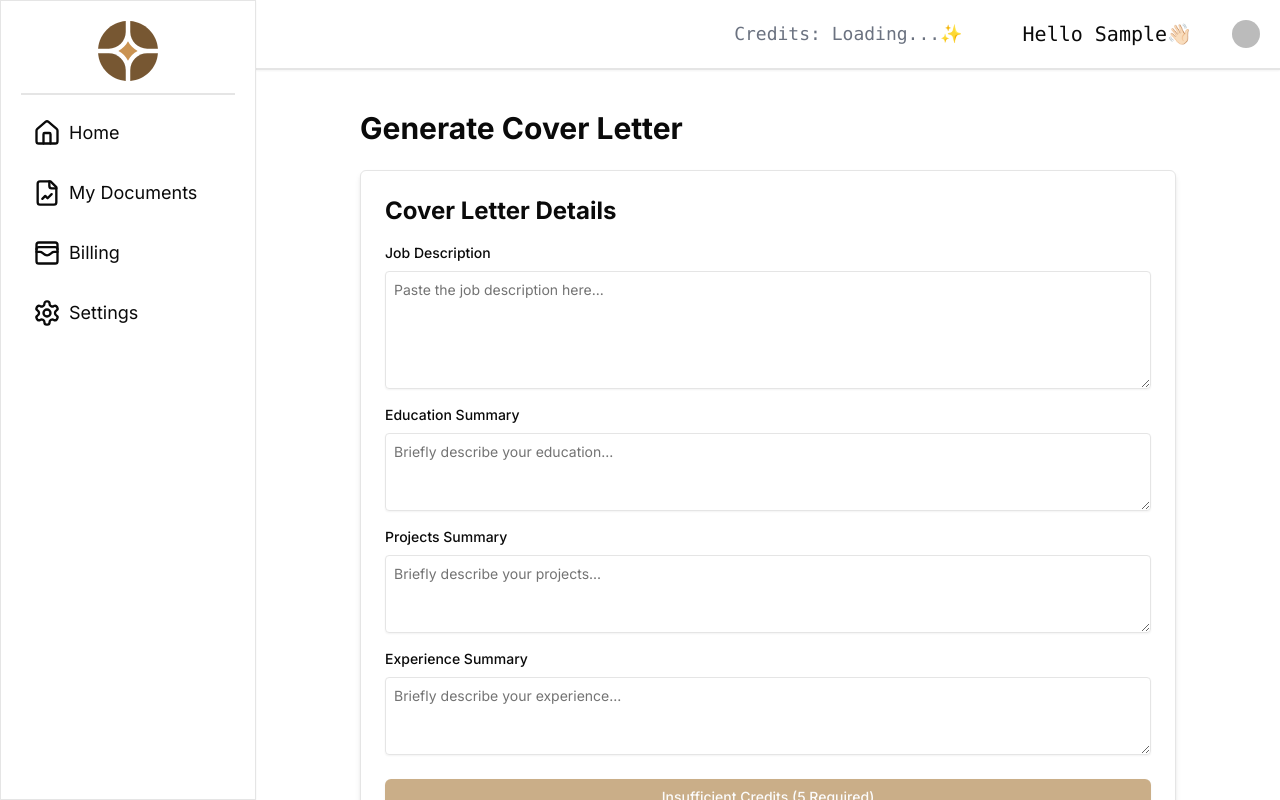
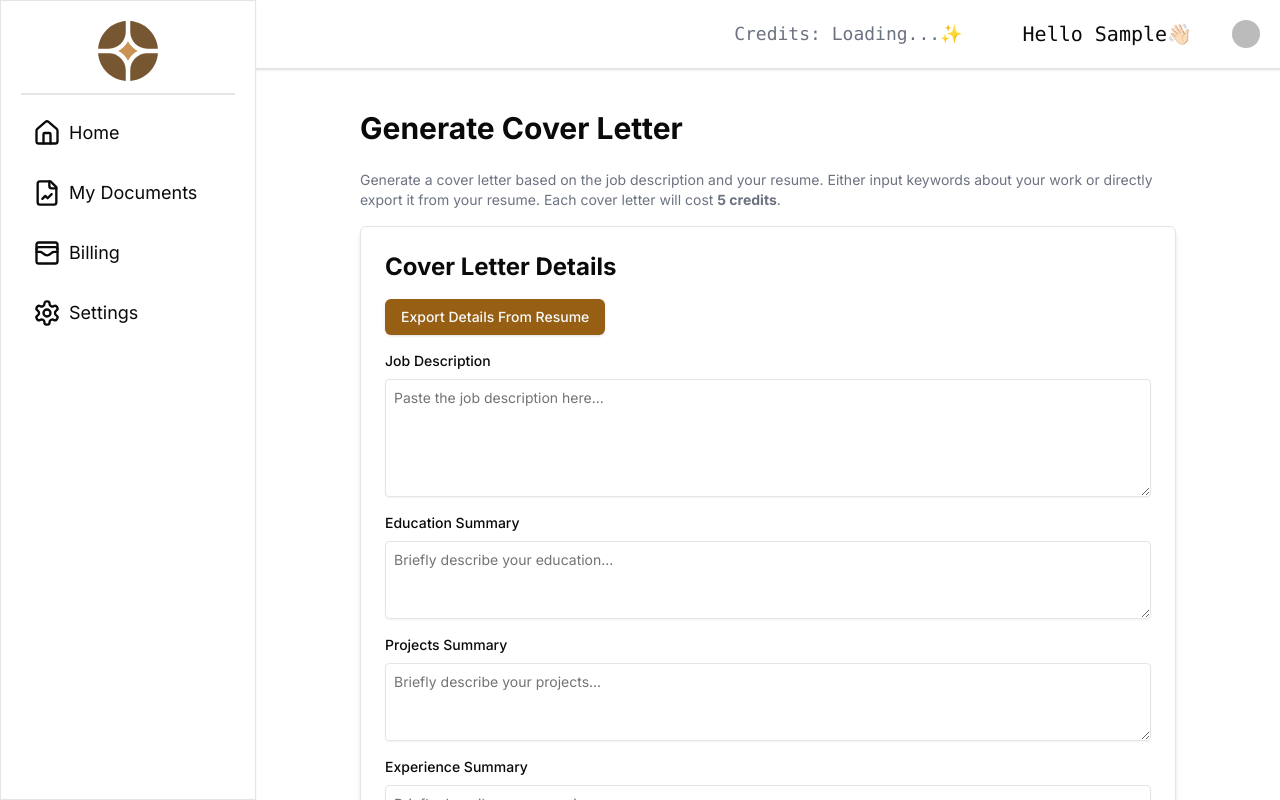
Before and after one commit to meghm1007/resumeroast, a Next.js app: page /dashboard/content/coverletter in a window 1280 px wide. Shown: the top 800 px of the page. Built offline with nearby package versions, Linux system fonts and the light colour scheme; no server answers; the database is empty; sample sign-in values are in the browser's storage; some icons are missing.

Commit message:
cover letter export info from resume

```diff
--- a/app/dashboard/content/_components/CoverLetterSection.tsx
+++ b/app/dashboard/content/_components/CoverLetterSection.tsx
@@ -9,6 +9,7 @@ import { db } from "@/utils/db";
 import { CoverLetters } from "@/utils/schema";
 import toast from "react-hot-toast";
 import { eq } from "drizzle-orm";
+import { userResume } from "@/utils/schema";
 
 interface CoverLetterProps {
   onCoverLetterGenerated: (content: string) => void;
@@ -23,6 +24,7 @@ function CoverLetterSection({ onCoverLetterGenerated }: CoverLetterProps) {
   const [isGenerating, setIsGenerating] = useState(false);
 
   const { userDetail, setUserDetail } = useContext(UserDetailContext);
+  console.log("Current userDetail:", userDetail);
 
   useEffect(() => {
     if (userDetail?.credits && userDetail.credits <= 5) {
@@ -30,19 +32,30 @@ function CoverLetterSection({ onCoverLetterGenerated }: CoverLetterProps) {
         <div className="bg-orange-100 border-l-4 border-orange-500 text-orange-700 p-4">
           <div className="flex items-center">
             <div className="py-1">
-              <svg className="w-6 h-6 mr-4" fill="currentColor" viewBox="0 0 20 20">
-                <path fillRule="evenodd" d="M8.257 3.099c.765-1.36 2.722-1.36 3.486 0l5.58 9.92c.75 1.334-.213 2.98-1.742 2.98H4.42c-1.53 0-2.493-1.646-1.743-2.98l5.58-9.92zM11 13a1 1 0 11-2 0 1 1 0 012 0zm-1-8a1 1 0 00-1 1v3a1 1 0 002 0V6a1 1 0 00-1-1z" clipRule="evenodd"/>
+              <svg
+                className="w-6 h-6 mr-4"
+                fill="currentColor"
+                viewBox="0 0 20 20"
+              >
+                <path
+                  fillRule="evenodd"
+                  d="M8.257 3.099c.765-1.36 2.722-1.36 3.486 0l5.58 9.92c.75 1.334-.213 2.98-1.742 2.98H4.42c-1.53 0-2.493-1.646-1.743-2.98l5.58-9.92zM11 13a1 1 0 11-2 0 1 1 0 012 0zm-1-8a1 1 0 00-1 1v3a1 1 0 002 0V6a1 1 0 00-1-1z"
+                  clipRule="evenodd"
+                />
               </svg>
             </div>
             <div>
               <p className="font-bold">Low Credits Warning</p>
-              <p>You have {userDetail.credits} credits remaining. Consider purchasing more credits to continue using our services.</p>
+              <p>
+                You have {userDetail.credits} credits remaining. Consider
+                purchasing more credits to continue using our services.
+              </p>
             </div>
           </div>
         </div>,
         {
           duration: 5000,
-          position: 'top-center',
+          position: "top-center",
         }
       );
     }
@@ -56,13 +69,13 @@ function CoverLetterSection({ onCoverLetterGenerated }: CoverLetterProps) {
     const result = await db
       .update(User)
       .set({
-        credits: userDetail.credits - 1,
+        credits: userDetail.credits - 5,
       })
       .where(eq(User.id, userDetail.id))
       .returning({ id: User.id });
 
     if (result) {
-      setUserDetail({ ...userDetail, credits: userDetail.credits - 1 });
+      setUserDetail({ ...userDetail, credits: userDetail.credits - 5 });
       return result[0].id;
     }
   };
@@ -88,7 +101,9 @@ function CoverLetterSection({ onCoverLetterGenerated }: CoverLetterProps) {
 
       const prompt = `
         Based on the following job description and my summaries, generate a professional cover letter.
-
+        Make sure to include the job title and company name in the cover letter.
+        The job description, education summary, projects summary, and experience
+        summary will be provided as keywords or directly as paragraphs from the resume
         Job Description:
         ${jobDescription}
 
@@ -112,7 +127,7 @@ function CoverLetterSection({ onCoverLetterGenerated }: CoverLetterProps) {
           projectsSummary,
           experienceSummary,
           content: aiResponse,
-          createdBy: userDetail.id,
+          createdBy: user?.emailAddresses?.[0]?.emailAddress,
           createdAt: new Date().toISOString(),
         })
         .returning();
@@ -129,9 +144,88 @@ function CoverLetterSection({ onCoverLetterGenerated }: CoverLetterProps) {
     }
   };
 
+  const handleExportFromResume = async () => {
+    console.log("Export button clicked");
+    try {
+      if (!user?.emailAddresses?.[0]?.emailAddress) {
+        console.log("No user email found");
+        toast.error("Please log in to export resume details");
+        return;
+      }
+
+      const userEmail = user.emailAddresses[0].emailAddress;
+      console.log("Fetching resume for email:", userEmail);
+
+      const resumeData = await db
+        .select()
+        .from(userResume)
+        .where(eq(userResume.createdBy, userEmail))
+        .limit(1);
+
+      console.log("Resume data fetched:", resumeData);
+
+      if (!resumeData.length) {
+        toast.error("No resume found. Please create a resume first.");
+        return;
+      }
+
+      const resume = resumeData[0];
+
+      // Format education summary
+      const educationDetails = [
+        resume.degree1 && `${resume.degree1} from ${resume.schoolName1}`,
+        resume.degree2 && `${resume.degree2} from ${resume.schoolName2}`,
+        resume.degree3 && `${resume.degree3} from ${resume.schoolName3}`,
+        resume.degree4 && `${resume.degree4} from ${resume.schoolName4}`,
+      ]
+        .filter(Boolean)
+        .join(". ");
+
+      // Format projects summary
+      const projectsDetails = [
+        resume.projectName1 &&
+          `${resume.projectName1}: ${resume.projectDescription1}`,
+        resume.projectName2 &&
+          `${resume.projectName2}: ${resume.projectDescription2}`,
+        resume.projectName3 &&
+          `${resume.projectName3}: ${resume.projectDescription3}`,
+        resume.projectName4 &&
+          `${resume.projectName4}: ${resume.projectDescription4}`,
+      ]
+        .filter(Boolean)
+        .join("\n\n");
+
+      // Format experience summary
+      const experienceDetails = [
+        resume.designation1 &&
+          `${resume.designation1} at ${resume.companyName1}: ${resume.description1}`,
+        resume.designation2 &&
+          `${resume.designation2} at ${resume.companyName2}: ${resume.description2}`,
+        resume.designation3 &&
+          `${resume.designation3} at ${resume.companyName3}: ${resume.description3}`,
+        resume.designation4 &&
+          `${resume.designation4} at ${resume.companyName4}: ${resume.description4}`,
+      ]
+        .filter(Boolean)
+        .join("\n\n");
+
+      setEducationSummary(educationDetails);
+      setProjectsSummary(projectsDetails);
+      setExperienceSummary(experienceDetails);
+
+      toast.success("Resume details exported successfully!");
+    } catch (error) {
+      console.error("Error exporting resume details:", error);
+      toast.error("Failed to export resume details");
+    }
+  };
+
   return (
     <div className="p-6 border rounded-md shadow-md bg-white">
       <h2 className="text-2xl font-bold mb-4">Cover Letter Details</h2>
+      <Button className="mb-4" onClick={handleExportFromResume}>
+        Export Details From Resume
+      </Button>
       <div className="space-y-4">
         <div>
           <label className="block text-sm font-medium mb-2">
@@ -185,16 +279,16 @@ function CoverLetterSection({ onCoverLetterGenerated }: CoverLetterProps) {
       <div className="mt-6">
         <Button
           onClick={handleGenerate}
-          disabled={isGenerating || !userDetail?.credits || userDetail.credits < 5}
+          disabled={
+            isGenerating || !userDetail?.credits || userDetail.credits < 5
+          }
           className="w-full"
         >
-          {isGenerating ? (
-            "Generating..."
-          ) : !userDetail?.credits || userDetail.credits < 5 ? (
-            "Insufficient Credits (5 Required)"
-          ) : (
-            `Generate Cover Letter (${userDetail.credits} credits remaining)`
-          )}
+          {isGenerating
+            ? "Generating..."
+            : !userDetail?.credits || userDetail.credits < 5
+            ? "Insufficient Credits (5 Required)"
+            : `Generate Cover Letter (${userDetail.credits} credits remaining)`}
         </Button>
       </div>
     </div>
--- a/app/dashboard/content/coverletter/page.tsx
+++ b/app/dashboard/content/coverletter/page.tsx
@@ -19,6 +19,12 @@ function CoverLetterPage() {
   return (
     <div className="p-10 max-w-4xl mx-auto">
       <h1 className="text-3xl font-bold mb-6">Generate Cover Letter</h1>
+      <p className="text-sm text-gray-500 mb-4">
+        Generate a cover letter based on the job description and your resume.
+        Either input keywords about your work or directly export it from your
+        resume. Each cover letter will cost{" "}
+        <span className="font-bold">5 credits</span>.
+      </p>
 
       {/* Cover Letter Generation Section */}
       <CoverLetterSection onCoverLetterGenerated={handleCoverLetterGenerated} />
@@ -41,7 +47,9 @@ function CoverLetterPage() {
           <Button variant="outline">Back to Dashboard</Button>
         </Link>
         {coverLetterContent && (
-          <Button onClick={() => alert("Cover letter saved!")}>Save Cover Letter</Button>
+          <Button onClick={() => alert("Cover letter saved!")}>
+            Save Cover Letter
+          </Button>
         )}
       </div>
     </div>
```
Also changed, not shown: notes.txt.
